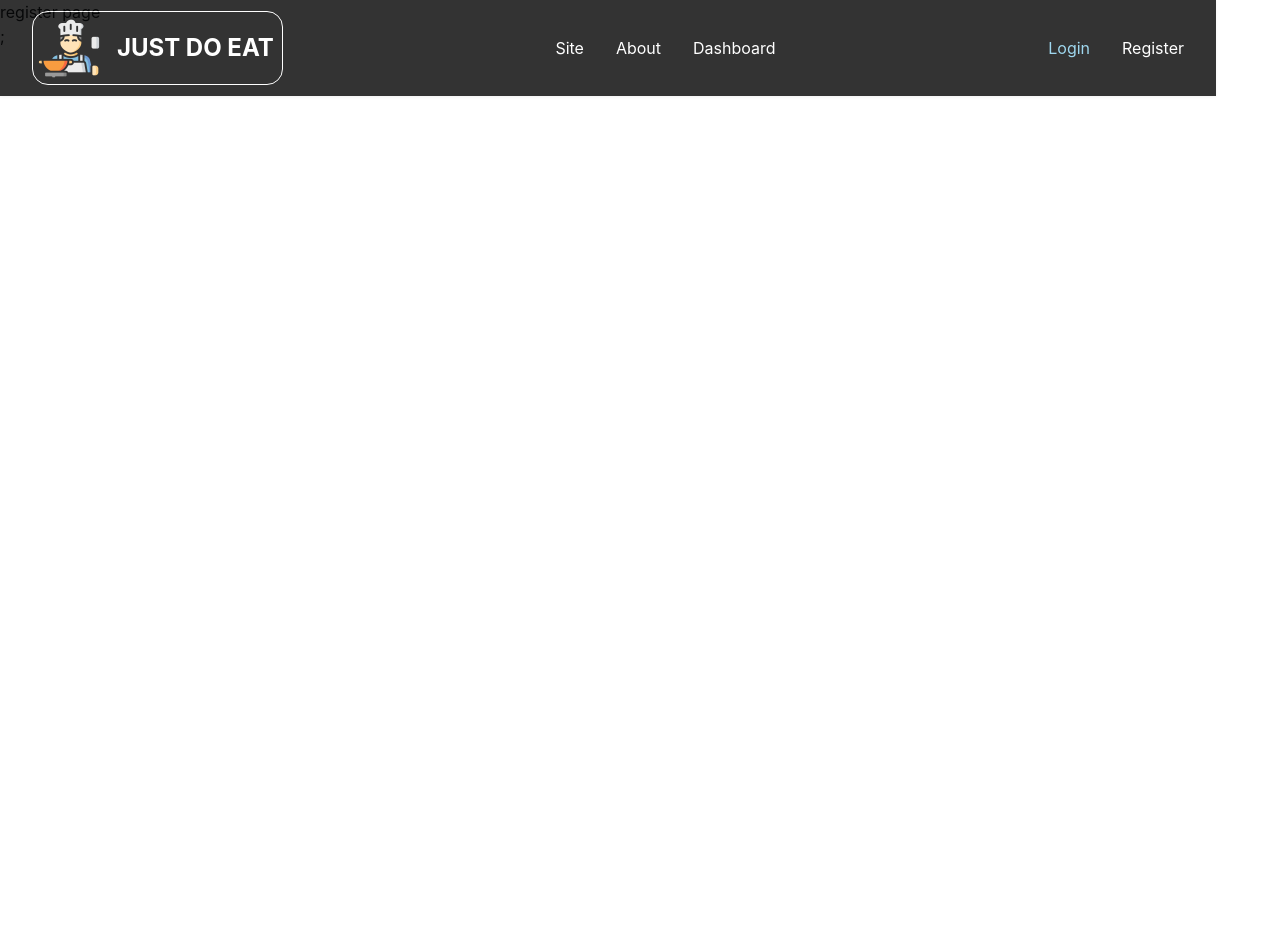
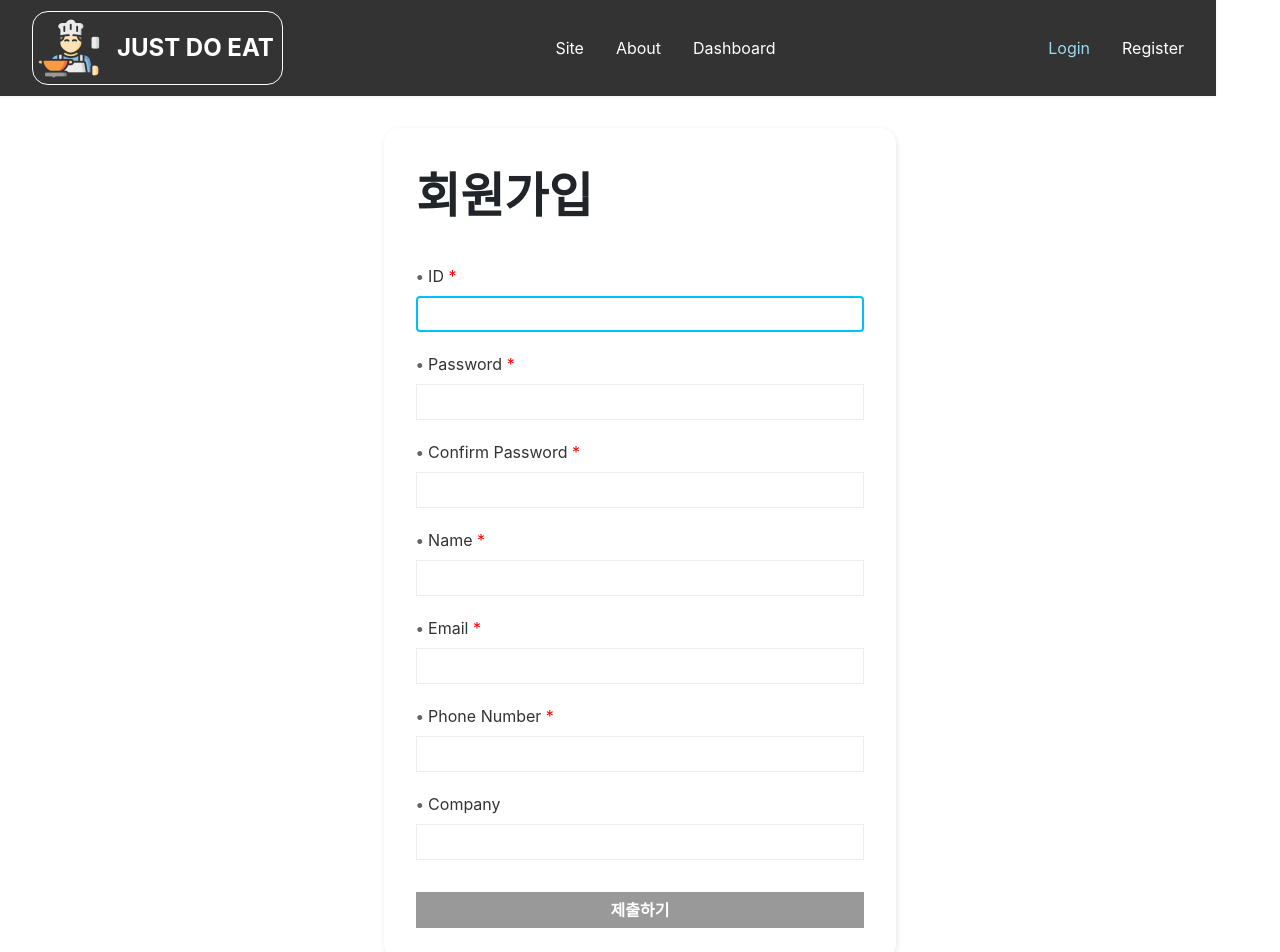
Before and after one commit to heybys/just-do-eat, a React (Create React App) app: page /register in a window 1280 px wide. Shown: the top 952 px of the page. Before the commit the page ends 800 px from the top, so only its background shows below. Built offline with nearby package versions, Linux system fonts and the light colour scheme; the HTML template or start-up script is replaced by a standard one.

Commit message:
add register page

```diff
--- a/src/App.tsx
+++ b/src/App.tsx
@@ -6,9 +6,9 @@ import Site from './page/Site';
 import About from './page/About';
 import Dashboard from './page/Dashboard';
 import Login from './page/login/Login';
-import Register from './page/Register';
 import { configuredStore } from './store/configured-store';
 import { Provider } from 'react-redux';
+import Register from "./page/register/Register";
 
 const router = createBrowserRouter([
   {
--- /dev/null
+++ b/src/generic/component/PointLabel.tsx
@@ -0,0 +1,35 @@
+import React, { FunctionComponent, PropsWithChildren } from 'react';
+import './point-label.css';
+
+interface PointLabelProps extends PropsWithChildren {
+  pointType?: 'check' | 'circle' | 'pencil';
+  required?: boolean;
+}
+
+const PointLabel = ({
+  pointType = 'circle',
+  required = false,
+  children
+}: PointLabelProps) => {
+  const pointEmoticon = (() => {
+    switch (pointType) {
+      case 'check':
+        return '✔';
+      case 'circle':
+        return '•';
+      case 'pencil':
+        return '✎';
+      default:
+        return '';
+    }
+  })();
+  return (
+    <label className="point-label">
+      <span className="point">{pointEmoticon}</span>&nbsp;
+      <span className="children">{children}</span>
+      {required && <span className="required"> *</span>}
+    </label>
+  );
+};
+
+export default PointLabel;
--- /dev/null
+++ b/src/generic/component/point-label.css
@@ -0,0 +1,15 @@
+.point-label {
+}
+
+.point-label .point {
+    font-weight: bold;
+    opacity: 0.7;
+}
+
+.point-label .children {
+    color: #333;
+}
+
+.point-label .required {
+    color: red;
+}
--- a/src/index.css
+++ b/src/index.css
@@ -38,11 +38,12 @@ input {
     padding: 0 8px;
     outline-color: var(--emphasis-color);
     font-size: var(--main-font-size);
-    color: #333;
+    color: #999;
 }
 
 input::placeholder {
     font-size: calc(var(--main-font-size) - 2px);
+    color: #999;
 }
 
 button {
@@ -57,11 +58,27 @@ button {
     font-size: var(--main-font-size);
 }
 
-.button:hover {
+.button:disabled {
+    background: #999999;
+}
+
+.button:hover:enabled {
     background: var(--emphasis-color);
     cursor: pointer;
 }
 
-.button:active {
+.button:active:enabled {
     font-size: calc(var(--main-font-size) - 1px);
 }
+
+.flex-column {
+    display: flex;
+    flex-direction: column;
+}
+
+.flex-column-center {
+    display: flex;
+    flex-direction: column;
+    align-items: center;
+    justify-content: center;
+}
--- a/src/page/Register.tsx
+++ /dev/null
@@ -1,7 +0,0 @@
-import React from 'react';
-
-const Register = () => {
-  return <div>register page</div>;
-};
-
-export default Register;
--- a/src/page/login/Login.tsx
+++ b/src/page/login/Login.tsx
@@ -1,6 +1,6 @@
 import React, { useEffect, useState } from 'react';
 import './login.css';
-import LoginService from "./login.service";
+import LoginService from './login.service';
 
 const Login = () => {
   const [id, setId] = useState<string>('');
@@ -8,22 +8,19 @@ const Login = () => {
   const loginService = new LoginService();
 
   const onClickLoginButton = async () => {
-    console.log(id, password)
     if (id && password) {
       await loginService.login(id, password);
     } else {
-      alert("id, password empty.");
+      alert('id, password empty.');
     }
-  }
-
-  const onClickUserButton = async () => {
-      const result = await loginService.getUsers();
-  }
+  };
 
   return (
-    <div className="login">
-      <div className="paper">
+    <div className="login flex-column-center">
+      <div className="paper flex-column-center">
         <div className="title">로그인</div>
+        <div className="form flex-column-center">
+          <div className="input-container flex-column-center">
             <input
               className="input"
               placeholder={'ID'}
@@ -37,8 +34,13 @@ const Login = () => {
               value={password}
               onChange={(event) => setPassword(event.target.value)}
             />
-        <button className="button" onClick={onClickLoginButton}>로그인</button>
-        <button className="button" onClick={onClickUserButton}>사용자</button>
+          </div>
+          <div className="button-container flex-column-center">
+            <button className="button" onClick={onClickLoginButton}>
+              로그인
+            </button>
+          </div>
+        </div>
       </div>
     </div>
   );
--- a/src/page/login/login.css
+++ b/src/page/login/login.css
@@ -1,21 +1,14 @@
 .login {
-    display: flex;
-    flex-direction: column;
-    align-items: center;
-    justify-content: center;
 }
 
 .login .paper {
     width: 512px;
     height: 512px;
     margin-top: 192px;
-    display: flex;
-    flex-direction: column;
-    align-items: center;
-    justify-content: center;
-    gap: 16px;
+    padding: 32px;
     border-radius: 16px;
     box-shadow: 1px 2px 5px 1px #EEE;
+    gap: 32px;
 }
 
 .login .paper .title {
@@ -23,12 +16,24 @@
     font-weight: bold;
 }
 
-.login .paper .input {
-    width: 256px;
-    height: 36px;
+.login .paper .form {
+    gap: 32px;
+}
 
+.login .paper .form .input-container {
+    gap: 16px;
 }
-.login .paper .button {
+
+.login .paper .form .input-container .input {
     width: 256px;
     height: 36px;
 }
+
+.login .paper .form .button-container {
+    gap: 16px;
+}
+
+.login .paper .form .button-container .button {
+    width: 256px;
+    height: 36px;
+}
--- a/src/page/login/login.service.ts
+++ b/src/page/login/login.service.ts
@@ -15,14 +15,7 @@ class LoginService extends BaseService{
             }
         };
 
-        const result = await axios.post(url, data, config);
-
-        console.log('result : ', result);
-        console.log('cookie : ', document.cookie);
-        let header = result.headers;
-        console.log('set-cookie : ', header);
-
-        return result;
+        return await axios.post(url, data, config);
     }
 
     getUsers = async () => {
--- /dev/null
+++ b/src/page/register/Register.tsx
@@ -0,0 +1,129 @@
+import React, {FormEvent, useEffect, useRef, useState} from 'react';
+import './register.css';
+import PointLabel from '../../generic/component/PointLabel';
+import RegisterService, {RegisterInfo} from "./register.service";
+
+const Register = () => {
+  const [username, setUsername] = useState<string>('');
+  const [password, setPassword] = useState<string>('');
+  const [confirmPassword, setConfirmPassword] = useState<string>('');
+  const confirmPasswordRef = useRef<HTMLInputElement>(null);
+  const [name, setName] = useState<string>('');
+  const [email, setEmail] = useState<string>('');
+  const [phoneNumber, setPhoneNumber] = useState<string>('');
+  const [company, setCompany] = useState<string>('');
+
+  const [isDisable, setIsDisable] = useState<boolean>(true);
+
+  const registerService = new RegisterService();
+
+  const onSubmit = async (e: FormEvent<HTMLFormElement>) => {
+    e.preventDefault();
+    if (password != confirmPassword) {
+      alert('check your password.');
+      confirmPasswordRef.current?.focus();
+      return;
+    }
+    const registerInfo: RegisterInfo = {
+      username,
+      password,
+      name,
+      email,
+      phoneNumber,
+      company
+    };
+
+    alert(JSON.stringify(registerInfo));
+
+    // await registerService.register(registerInfo);
+  };
+
+  useEffect(() => {
+    if (username && password && confirmPassword && name && email && phoneNumber) {
+      setIsDisable(false);
+    } else {
+      setIsDisable(true);
+    }
+  }, [username, password, confirmPassword, name, email, phoneNumber])
+
+  return (
+    <div className="register flex-column-center">
+      <div className="paper flex-column">
+        <div className="title">
+          <span>회원가입</span>
+        </div>
+        <form className="form flex-column" onSubmit={onSubmit} >
+          <div className="property-container flex-column">
+            <div className="property flex-column">
+              <PointLabel required>ID</PointLabel>
+              <input
+                className="input"
+                value={username}
+                autoFocus
+                onChange={(event) => setUsername(event.target.value)}
+              />
+            </div>
+            <div className="property flex-column">
+              <PointLabel required>Password</PointLabel>
+              <input
+                className="input"
+                value={password}
+                type="password"
+                onChange={(event) => setPassword(event.target.value)}
+              />
+            </div>
+            <div className="property flex-column">
+              <PointLabel required>Confirm Password</PointLabel>
+              <input
+                className="input"
+                value={confirmPassword}
+                type="password"
+                ref={confirmPasswordRef}
+                onChange={(event) => setConfirmPassword(event.target.value)}
+              />
+            </div>
+            <div className="property flex-column">
+              <PointLabel required>︎Name</PointLabel>
+              <input
+                className="input"
+                value={name}
+                onChange={(event) => setName(event.target.value)}
+              />
+            </div>
+            <div className="property flex-column">
+              <PointLabel required>︎Email</PointLabel>
+              <input
+                className="input"
+                value={email}
+                onChange={(event) => setEmail(event.target.value)}
+              />
+            </div>
+            <div className="property flex-column">
+              <PointLabel required>Phone Number</PointLabel>
+              <input
+                className="input"
+                value={phoneNumber}
+                onChange={(event) => setPhoneNumber(event.target.value)}
+              />
+            </div>
+            <div className="property flex-column">
+              <PointLabel>Company</PointLabel>
+              <input
+                className="input"
+                value={company}
+                onChange={(event) => setCompany(event.target.value)}
+              />
+            </div>
+          </div>
+          <div className="button-container flex-column-center">
+            <button className="button" type="submit" disabled={isDisable}>
+              제출하기
+            </button>
+          </div>
+        </form>
+      </div>
+    </div>
+  );
+};
+
+export default Register;
--- /dev/null
+++ b/src/page/register/register.css
@@ -0,0 +1,45 @@
+.register {
+}
+
+.register .paper {
+    width: 512px;
+    margin-top: 128px;
+    padding: 32px;
+    border-radius: 16px;
+    box-shadow: 1px 2px 5px 1px #EEE;
+    gap: 32px;
+}
+
+.register .paper .title {
+    font-size: 48px;
+    font-weight: bold;
+}
+
+.register .paper .form {
+    height: 100%;
+    gap: 32px;
+    justify-content: space-between;
+}
+
+.register .paper .form .property-container {
+    gap: 20px;
+}
+
+.register .paper .form .property-container .property {
+    gap: 8px;
+}
+
+.register .paper .form .property-container .input {
+    width: 100%;
+    height: 36px;
+}
+
+.register .paper .form .button-container {
+    gap: 16px;
+}
+
+.register .paper .form .button-container .button {
+    /*width: 256px;*/
+    width: 100%;
+    height: 36px;
+}
--- /dev/null
+++ b/src/page/register/register.service.ts
@@ -0,0 +1,33 @@
+import axios, {AxiosRequestConfig} from "axios";
+import BaseService from "../../generic/service/base.service";
+
+export interface RegisterInfo {
+    username: string;
+    password: string;
+    name: string;
+    email: string;
+    phoneNumber: string;
+    company?: string;
+}
+
+class RegisterService extends BaseService{
+    register = async (registerInfo: RegisterInfo) => {
+        const {username, password, ...rest} = registerInfo;
+
+        const url = `${this.serverUrl}'/api/v1/auth/register'`;
+        const data = {
+            ...rest
+        };
+        const config: AxiosRequestConfig<any> = {
+            withCredentials: true,
+            auth: {
+                username,
+                password,
+            }
+        };
+
+        return await axios.post(url, data, config);
+    }
+}
+
+export default RegisterService;
```
Lines whose indentation alone changed are shown as unchanged.
